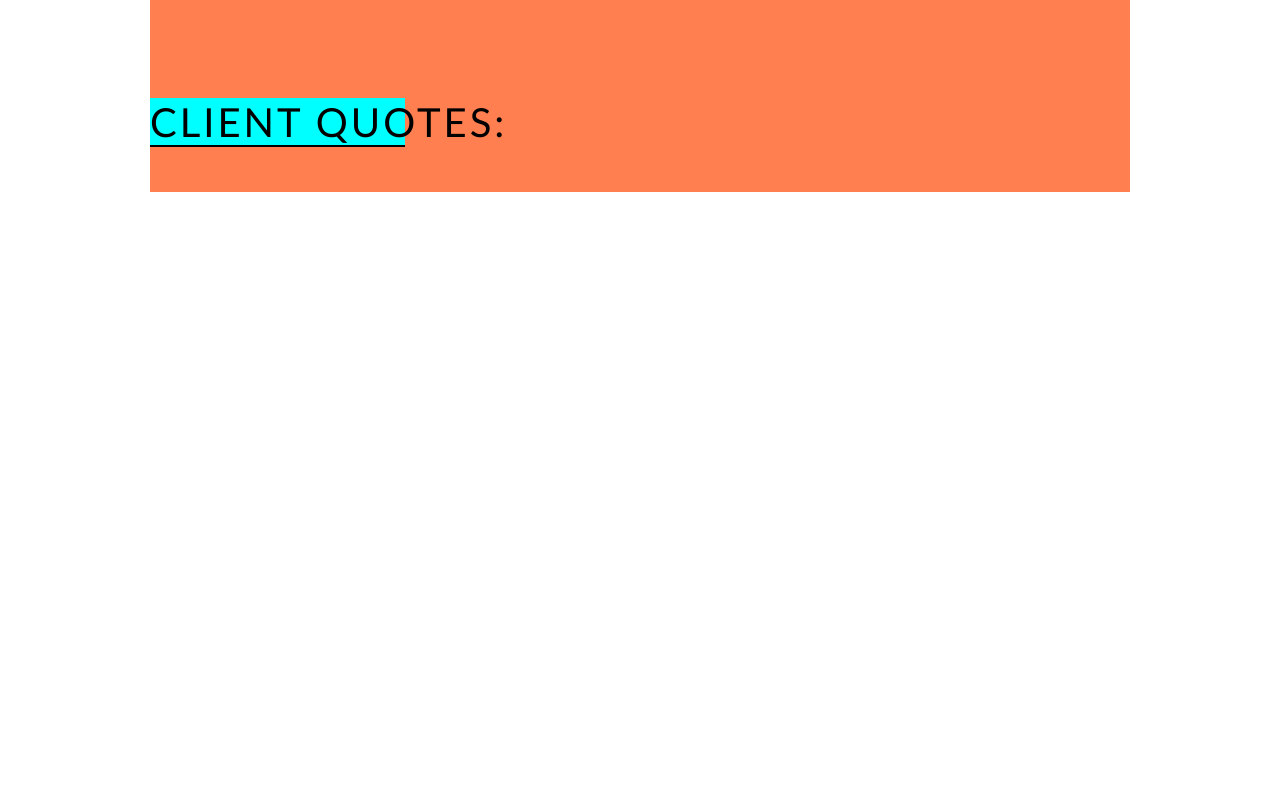
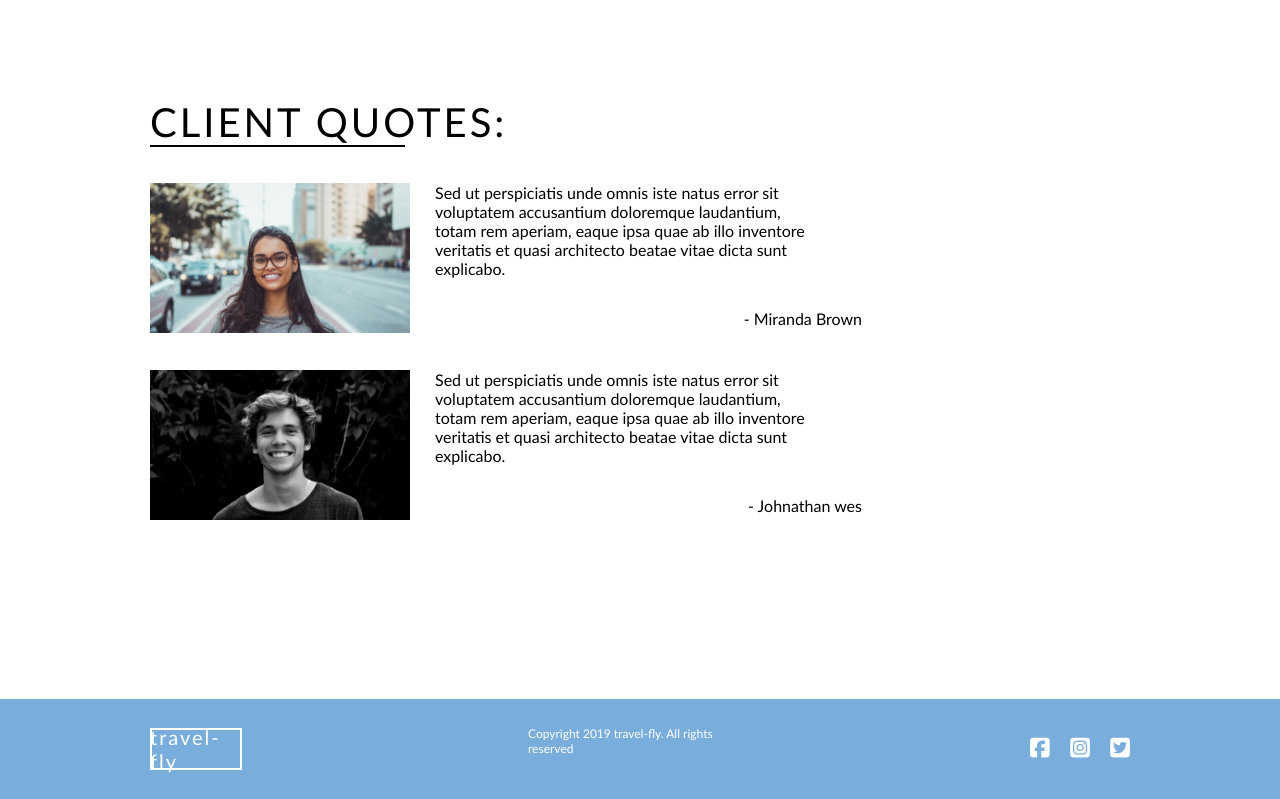
Before and after one commit to N215-fjeufack/homework-five, a website: page about.html in a window 1280 px wide. Shown: the part 401-1200 px from the top of the page. Before the commit the page ends 800 px from the top, so only its background shows below. Drawn offline with Linux system fonts and the light colour scheme.

Commit message:
finished coding the "about" page

```diff
--- a/about.html
+++ b/about.html
@@ -43,7 +43,45 @@
         <p class="sub-title">CLIENT QUOTES:</p>
       </div>
 
-      <div class="client-box"></div>
+      <div class="client-box">
+        <div class="image-box"><img src="/images/client-1.png" alt="" /></div>
+        <div class="text-box">
+          <div class="client-paragraph">
+            Sed ut perspiciatis unde omnis iste natus error sit voluptatem
+            accusantium doloremque laudantium, totam rem aperiam, eaque ipsa
+            quae ab illo inventore veritatis et quasi architecto beatae vitae
+            dicta sunt explicabo.
+          </div>
+          <div class="name">- Miranda Brown</div>
+        </div>
+      </div>
+      <div class="client-box">
+        <div class="image-box"><img src="/images/client-2.png" alt="" /></div>
+        <div class="text-box">
+          <div class="client-paragraph">
+            Sed ut perspiciatis unde omnis iste natus error sit voluptatem
+            accusantium doloremque laudantium, totam rem aperiam, eaque ipsa
+            quae ab illo inventore veritatis et quasi architecto beatae vitae
+            dicta sunt explicabo.
+          </div>
+          <div class="name">- Johnathan wes</div>
+        </div>
+      </div>
     </div>
+    <footer>
+      <div class="footer-content">
+        <div class="logo">
+          <span>travel-fly</span>
+        </div>
+        <div class="copyright">
+          <span><p>Copyright 2019 travel-fly. All rights reserved</p></span>
+        </div>
+        <div class="links">
+          <i class="fa-brands fa-square-facebook"></i>
+          <i class="fa-brands fa-square-instagram"></i>
+          <i class="fa-brands fa-square-twitter"></i>
+        </div>
+      </div>
+    </footer>
   </body>
 </html>
--- a/scss/about/about.scss
+++ b/scss/about/about.scss
@@ -1,14 +1,15 @@
 .about {
   min-height: 500px;
-  width: $content-width;
-  background-color: coral;
+  max-width: $content-width;
+  // background-color: coral;
   margin: 0 auto;
   padding-top: 100.5px;
+  padding-bottom: 179px;
 
   .main-title-box {
     width: 171px;
     height: 73px;
-    background-color: aqua;
+    // background-color: aqua;
     border-bottom: 2px solid black;
     .main-title {
       font-weight: 100;
@@ -23,7 +24,7 @@
   .sub-title-box {
     width: 255px;
     height: 49px;
-    background-color: aqua;
+    // background-color: aqua;
     border-bottom: 2px solid black;
     text-wrap: nowrap;
     .sub-title {
@@ -33,4 +34,41 @@
       letter-spacing: 3px;
     }
   }
+
+  .client-box {
+    width: 712px;
+    height: 150px;
+    // background-color: blue;
+    margin-top: 36.5px;
+    display: flex;
+    // align-items: center;
+    justify-content: space-between;
+
+    .image-box {
+      height: 150px;
+      width: 260px;
+      // background-color: aqua;
+    }
+
+    .text-box {
+      height: 150px;
+      width: 427px;
+      // background-color: blueviolet;
+      display: flex;
+      justify-content: space-between;
+      flex-direction: column;
+      .client-paragraph {
+        width: 385px;
+        height: 102px;
+        // background-color: red;
+      }
+
+      .name {
+        max-width: 166px;
+        height: 24px;
+        // background-color: aqua;
+        align-self: self-end;
+      }
+    }
+  }
 }
--- a/scss/nav-black.scss
+++ b/scss/nav-black.scss
@@ -2,7 +2,7 @@
   height: 92.5px;
   max-width: $content-width;
   margin: 0 auto;
-  background-color: #ff0000;
+  // background-color: #ff0000;
   display: flex;
   align-items: center;
   justify-content: space-between;
```
Also changed, not shown: css/styles.css, images/client-1.png (added), images/client-2.png (added).
